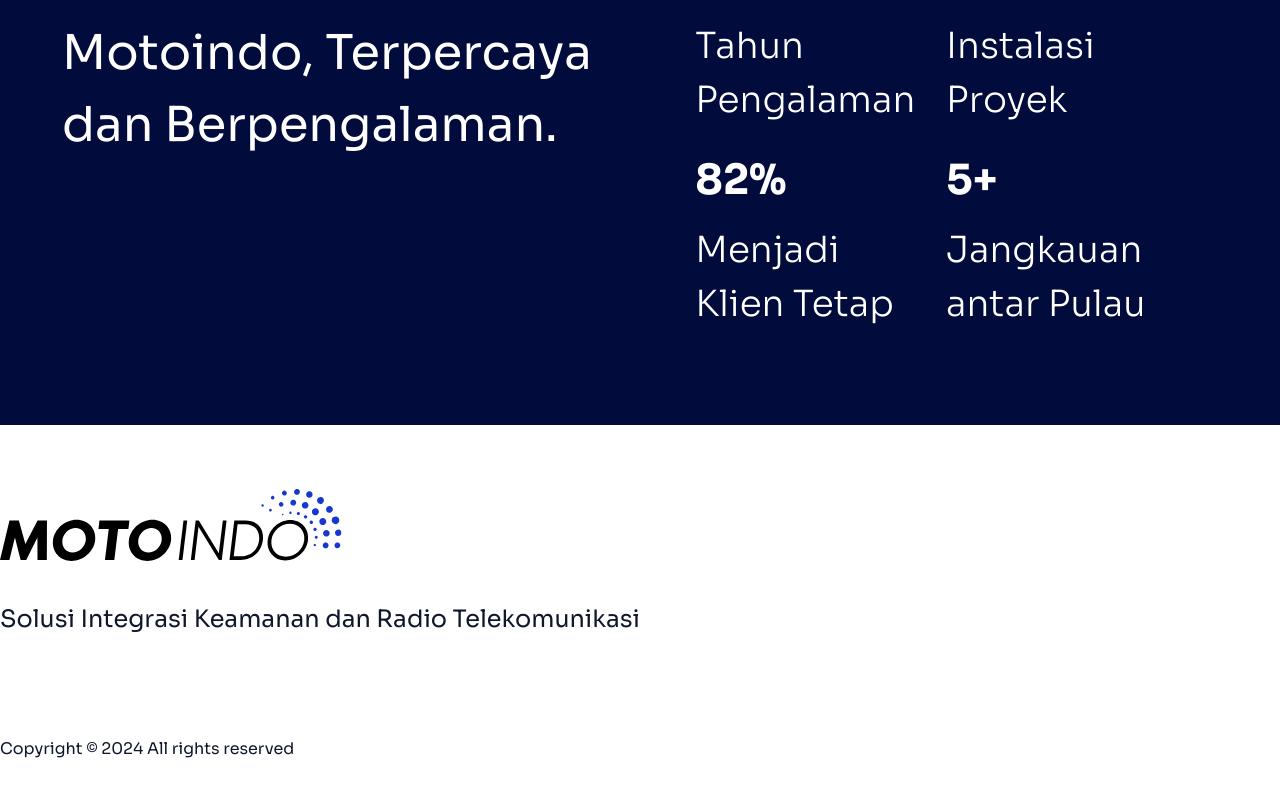
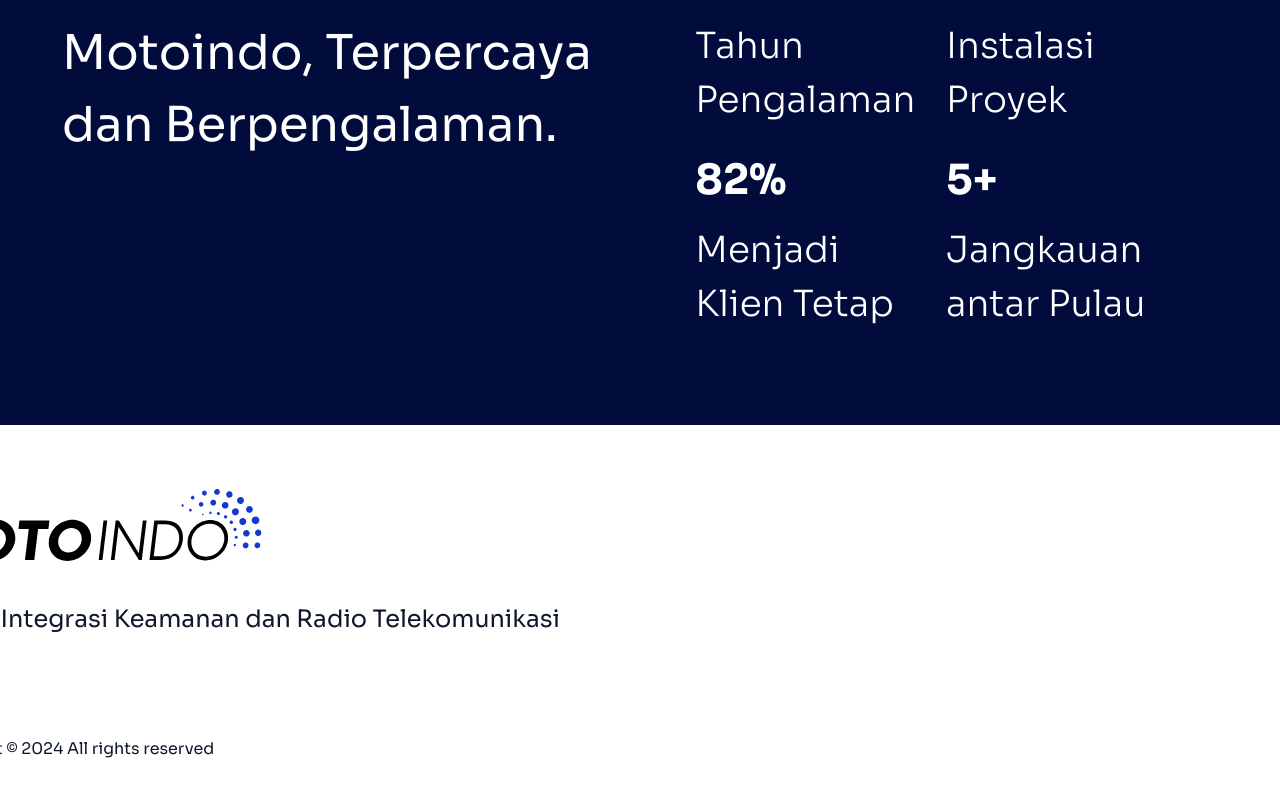
Before and after one commit to Motoindoofc/MotoIndo, a Next.js app: page /products in a window 1280 px wide. Shown: the part 2289-3086 px from the top of the page. Built offline with nearby package versions, Linux system fonts and the light colour scheme.

Commit message:
fix review footer

```diff
--- a/src/components/shared/Footer.tsx
+++ b/src/components/shared/Footer.tsx
@@ -1,13 +1,13 @@
 /** @format */
 
-import Image from 'next/image';
+import Image from "next/image";
 
-import EmailIcon from '@/assets/icons/email-icon.svg';
-import WAIcon from '@/assets/icons/wa-icon.svg';
-import CTAImage from '@/assets/images/footer-img.png';
-import MotoIndo from '@/assets/logo/motoindo-footer-logo.svg';
+import EmailIcon from "@/assets/icons/email-icon.svg";
+import WAIcon from "@/assets/icons/wa-icon.svg";
+import CTAImage from "@/assets/images/footer-img.png";
+import MotoIndo from "@/assets/logo/motoindo-footer-logo.svg";
 
-import Achievement from './Achievement';
+import Achievement from "./Achievement";
 
 function CTA() {
   return (
@@ -64,9 +64,8 @@ export default function Footer() {
           </div>
         </div>
       </div>
-      <div className="outer-wrapper">
-        <div className="inner-wrapper">
-          <div className="w-full h-[400px] flex flex-col justify-between bg-n-100 py-[64px] px-[80px]">
+      <div className="outer-wrapper h-[400px] flex justify-center bg-n-100 py-[64px] px-[80px]">
+        <div className="inner-wrapper h-full !items-start !justify-between">
           <div className="flex flex-col gap-[40px]">
             <Image src={MotoIndo} alt="footer-logo" />
             <p className="text-n-800 text-[1.5rem]">
@@ -79,6 +78,5 @@ export default function Footer() {
         </div>
       </div>
     </div>
-    </div>
   );
 }
```
Lines whose indentation alone changed are shown as unchanged.
